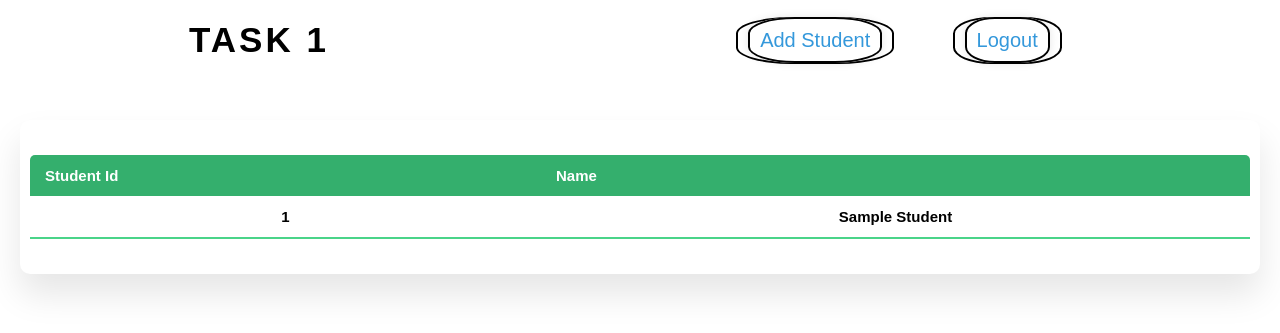
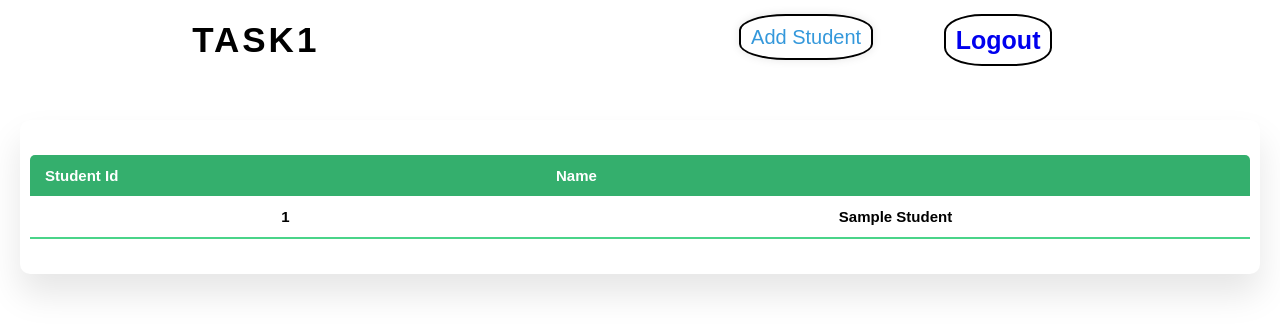
Before and after one commit to nandinimalik16/NinjaStudy-Task1, a Django app: template taskManagement/task/templates/taskAssignment.html in a window 1280 px wide. Shown: the top 333 px of the page. Run offline with Django 3.2, Linux system fonts and the light colour scheme; data comes from the database, SQL or seed files in the repository; both versions use the stored data as it was after the commit; tables that the repository leaves empty hold one stand-in row (values such as "Sample post"); the template is opened without the code that fills it: values that come from a table or form of the project are taken from there, most other values are stand-ins (such as "Sample title", 1, 10 or a date in 2020); lists and menus that the app fills with data are empty.

Commit message:
Logout Button Added

```diff
--- a/taskManagement/task/static/css/taskAssignment.css
+++ b/taskManagement/task/static/css/taskAssignment.css
@@ -36,13 +36,7 @@
 ul {
   list-style: none;
 }
-.nav-links li {
-  list-style: none;
-  border: solid 2px black;
-  padding: 10px;
-  border-radius: 35%;
-  cursor: pointer;
-}
+
 .nav-links li label {
   list-style: none;
   border: solid 2px black;
@@ -56,9 +50,14 @@
 
 .nav-links a {
   /* color: white; */
+  /* border: solid 2px black; */
   text-decoration: none;
   letter-spacing: none;
   font-weight: bold;
+  border: solid 2px black;
+  padding: 10px;
+  border-radius: 35%;
+  cursor: pointer;
   font-size: 25px;
 }
 
--- a/taskManagement/task/templates/taskAssignment.html
+++ b/taskManagement/task/templates/taskAssignment.html
@@ -11,14 +11,14 @@
   <body>
     <nav>
       <div class="logo">
-        <h4>Task 1</h4>
+        <h4>{{task_id}}</h4>
       </div>
       <ul class="nav-links">
         <li>
           <label for="show" class="show-btn">Add Student</label>
         </li>
         <li>
-          <label for="show" class="show-btn">Logout</label>
+          <a href="/logout/">Logout</a>
         </li>
       </ul>
     </nav>
```
Also changed, not shown: taskManagement/task/templates/studentDashboard.html (+6 -2 lines), taskManagement/task/templates/teacherDashboard.html (+10 -3 lines), taskManagement/task/views.py (+5 -4 lines), taskManagement/db.sqlite3.
